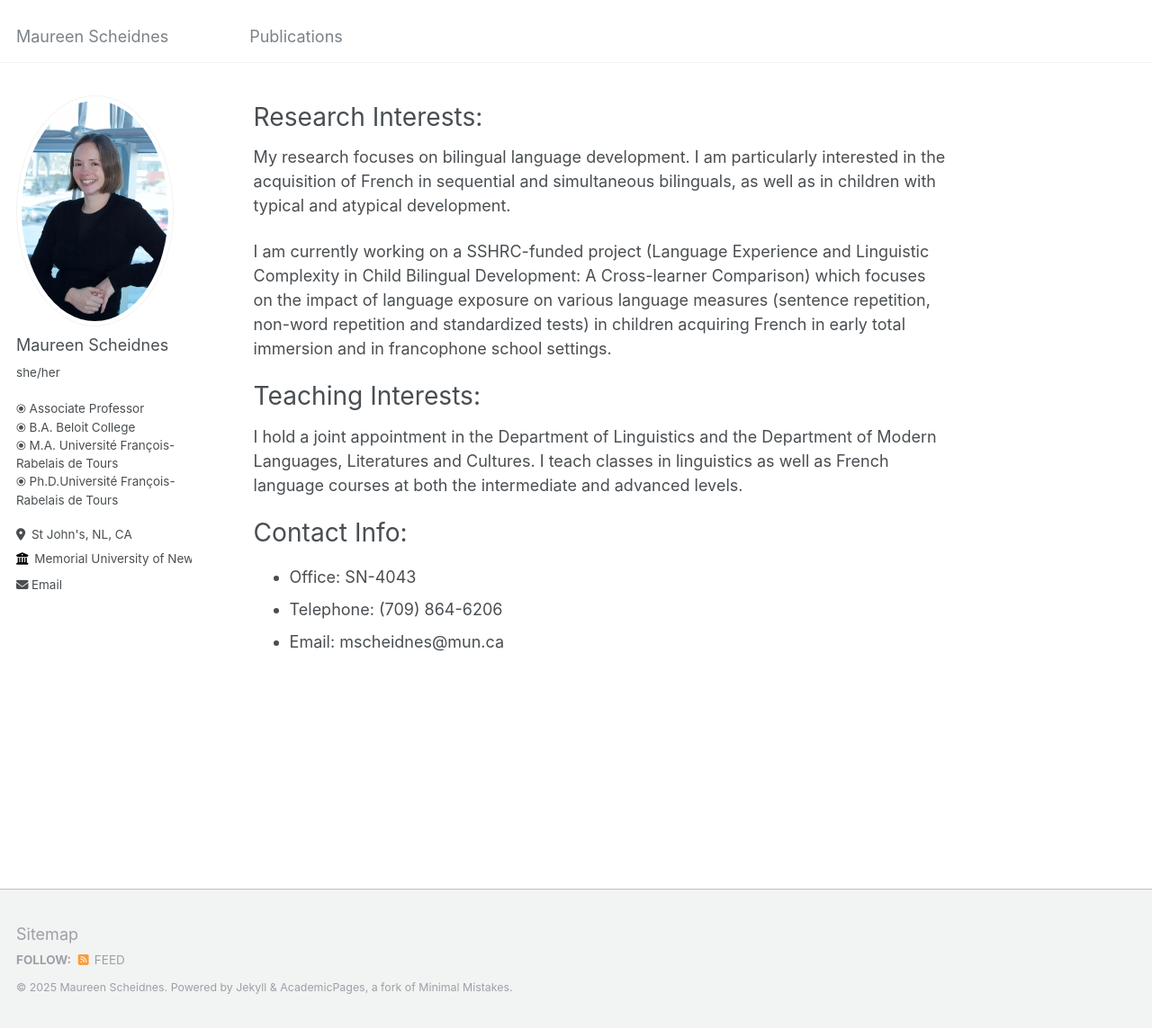
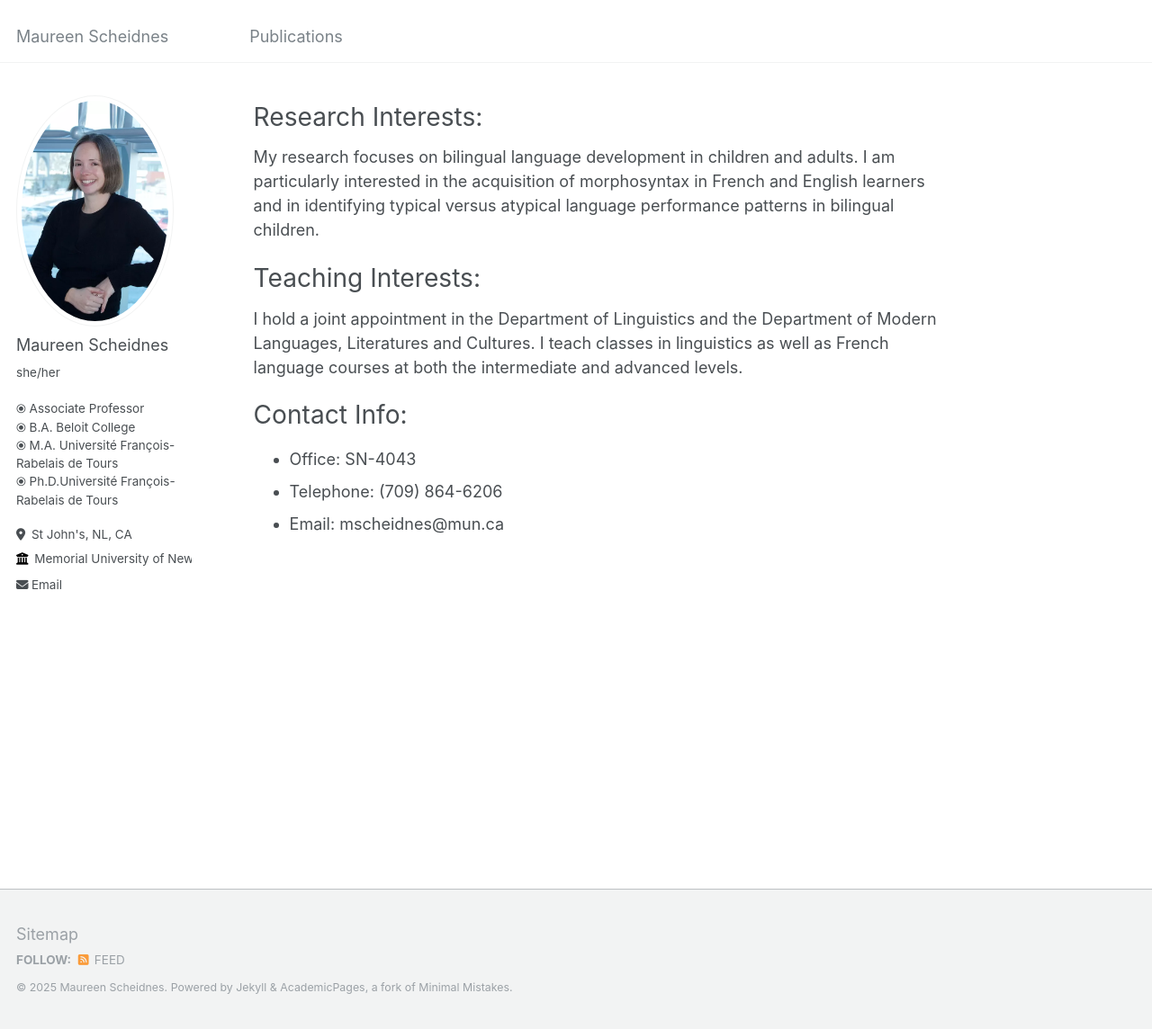
Before and after one commit to MaureenScheidnes/MaureenScheidnes.github.io, a Jekyll site: the page built from _pages/about.md, in a window 1280 px wide and 1144 px high. Shown: the whole window at 90% size. Built offline with Jekyll 4.4.1, drawn with Linux system fonts in a browser that asks for light colours.

Commit message:
Update about.md
Research description updates

```diff
--- a/_pages/about.md
+++ b/_pages/about.md
@@ -9,9 +9,7 @@ redirect_from:
 
 Research Interests:
 ======
-My research focuses on bilingual language development. I am particularly interested in the acquisition of French in sequential and simultaneous bilinguals, as well as in children with typical and atypical development.
-
-I am currently working on a SSHRC-funded project (Language Experience and Linguistic Complexity in Child Bilingual Development: A Cross-learner Comparison) which focuses on the impact of language exposure on various language measures (sentence repetition, non-word repetition and standardized tests) in children acquiring French in early total immersion and in francophone school settings.
+My research focuses on bilingual language development in children and adults. I am particularly interested in the acquisition of morphosyntax in French and English learners and in identifying typical versus atypical language performance patterns in bilingual children.
 
 Teaching Interests:
 ======
```
